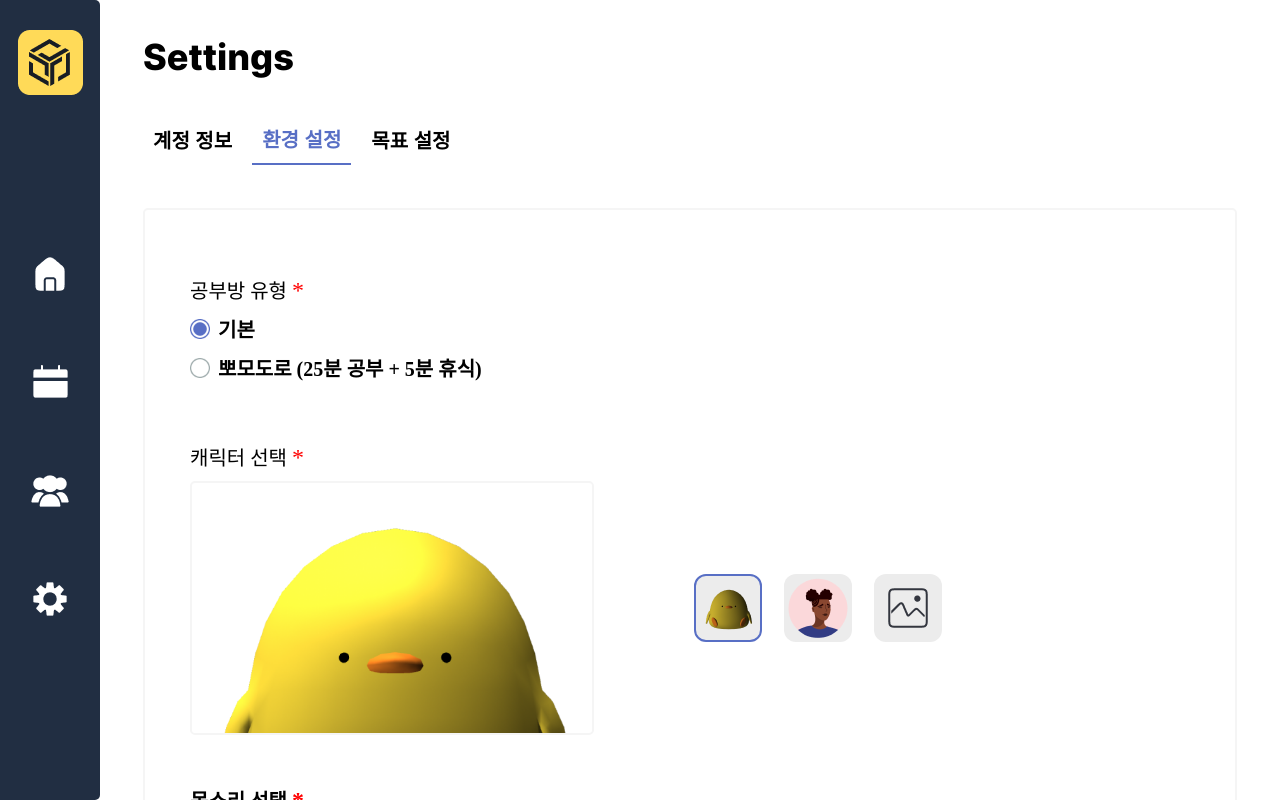
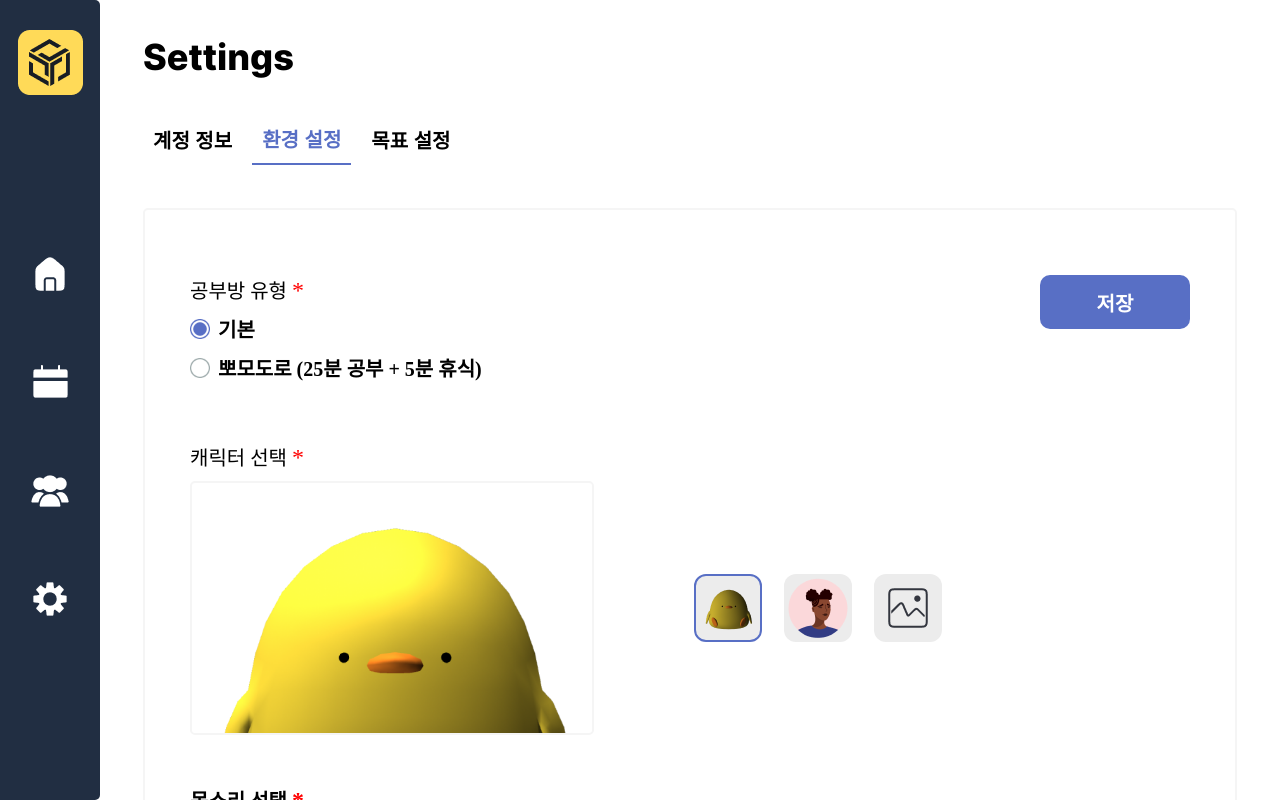
Before and after one commit to StudyBuddyCorps/Front-end, a React (Create React App) app: page /setting in a window 1280 px wide. Both pictures are taken after a click on the button "환경 설정". Shown: the top 800 px of the page. Built offline with nearby package versions, Linux system fonts and the light colour scheme; a web font is replaced by a local one.

Commit message:
feat: 저장 버튼 추가(#11)

```diff
--- a/src/components/setting/EnvSetting.tsx
+++ b/src/components/setting/EnvSetting.tsx
@@ -6,13 +6,22 @@ import VoiceList from "components/studySetting/VoiceList";
 import EnvGPTType from "./EnvGPTType";
 
 const EnvSetting = () => {
+  const handleSave = () => {
+
+  };
+
   return (
     <Wrapper>
       <Conatiner>
-        <EnvRoomType />
-        <EnvCharacterList />
-        <VoiceList />
-        <EnvGPTType />
+        <Left>
+          <EnvRoomType />
+          <EnvCharacterList />
+          <VoiceList />
+          <EnvGPTType />
+        </Left>
+        <Right>
+          <SaveBtn onClick={handleSave}>저장</SaveBtn>
+        </Right>
       </Conatiner>
       <EnvPhrase />
     </Wrapper>
@@ -32,8 +41,26 @@ const Conatiner = styled.div`
   padding: 65px 45px;
   box-sizing: content-box;
   display: flex;
+  justify-content: space-between;
+`;
+
+const Left = styled.div`
+  display: flex;
   flex-direction: column;
   gap: 50px;
 `;
+const Right = styled.div``;
+
+const SaveBtn = styled.button`
+  width: 150px;
+  height: 54px;
+  color: #FFFFFF;
+  background-color: ${({ theme }) => (theme.colors.subMain )};
+  font-size: 20px;
+  font-weight: 600;
+  border: none;
+  border-radius: 10px;
+  cursor: pointer;
+`;
 
 export default EnvSetting;
```
